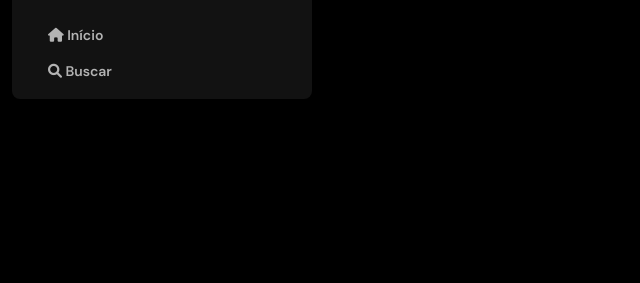
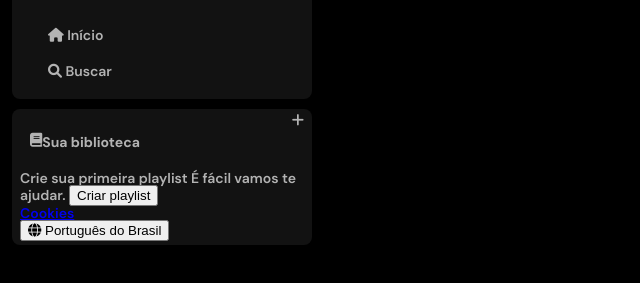
Before and after one commit to Yguilhermemacedo/Spotify-page, a plain HTML site: page index.html in a window 1280 px wide. Shown: the part 71-354 px from the top of the page, without its empty margins (0-640 px from the left). Drawn offline with Linux system fonts and the light colour scheme.

Commit message:
Criando as seções de naveganção

```diff
--- a/index.html
+++ b/index.html
@@ -20,7 +20,6 @@
                     <img src="assets/icons/logo-spotify.png" alt="Logo do Spotify">
                 </a>
             </div>
-            <div>
                 <ul>
                     <li>
                         <a href="">
@@ -35,8 +34,37 @@
                         </a>
                     </li>
                 </ul>
+        </nav>
+        <div class="library">
+            <div class="library__content">
+                <button class="library__button">
+                    <span class="fa fas fa-book"></span>
+                    <span>Sua biblioteca</span>
+                </button>
+                <span class="fa fa-plus"></span>
             </div>
-        </nav>
+
+            <section class="section-playlist">
+                <div class="section-playlist__content">
+                    <span class="text title">Crie sua primeira playlist</span>
+                    <span class="text subtitle">É fácil vamos te ajudar.</span>
+                    <button class="section-playlist__button">
+                        <span>Criar playlist</span>
+                    </button>
+                </div>
+            </section>
+
+            <div class="cookies">
+                <a href="#">Cookies</a>
+            </div>
+
+            <div class="languages">
+                <button class="languages__button">
+                    <span class="fa fa-globe"></span>
+                    <span>Português do Brasil</span>
+                </button>
+            </div>
+        </div>
     </div>
     <script src="script.js"></script>
 </body>
--- a/style.css
+++ b/style.css
@@ -46,3 +46,40 @@ h1{
     border-radius: 8px;
     padding: 16px 0 0 16px;
 }
+
+/* Library */
+.library{
+    background-color: #121212;
+    border-radius: 8px;
+    padding: 4px 8px;
+    display: flex;
+    flex-direction: column;
+    justify-content: space-between;
+    color: #b3b3b3;
+    font-weight: 600;
+    font-family: "DM Sans", sans-serif;
+    font-size: 14px;
+    margin-top: 10px;
+}
+
+.library__content{
+    display: flex;
+    justify-content: space-between;
+
+}
+
+.library__button{
+    display: flex;
+    margin-right: 10px;
+    color: #b3b3b3;
+    background-color: transparent;
+    border: none;
+    font-size: 14px;
+    font-weight: 700;
+    font-family: "DM Sans",sans-serif;
+    text-align: center;
+    text-transform: none;
+    padding: 20px 10px;
+
+
+}
```
